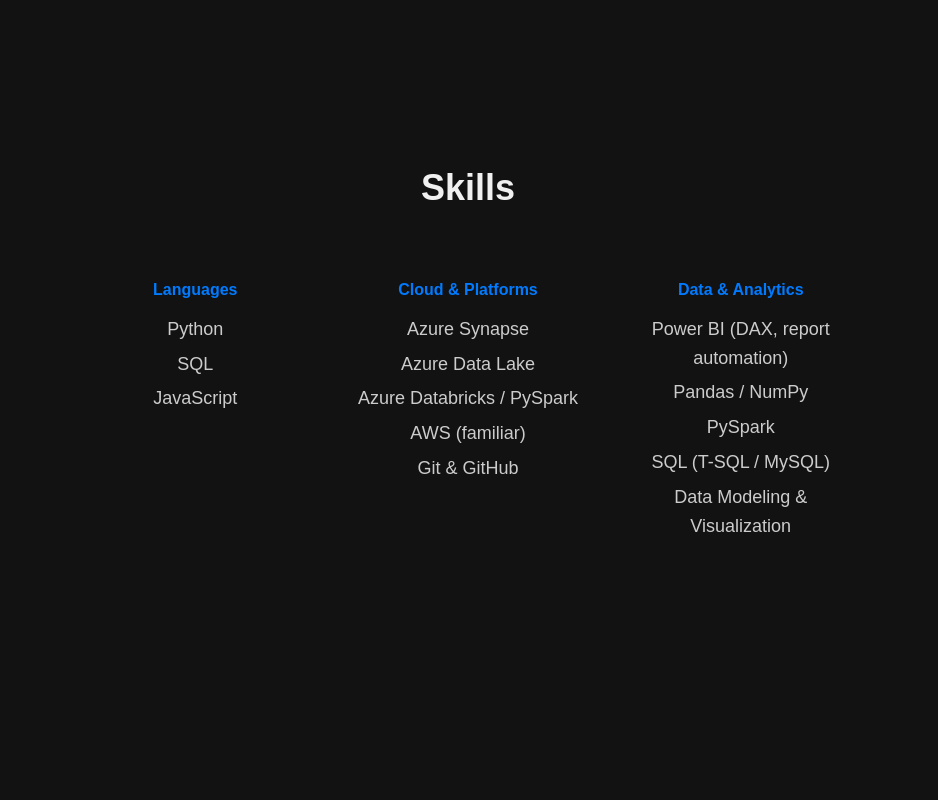
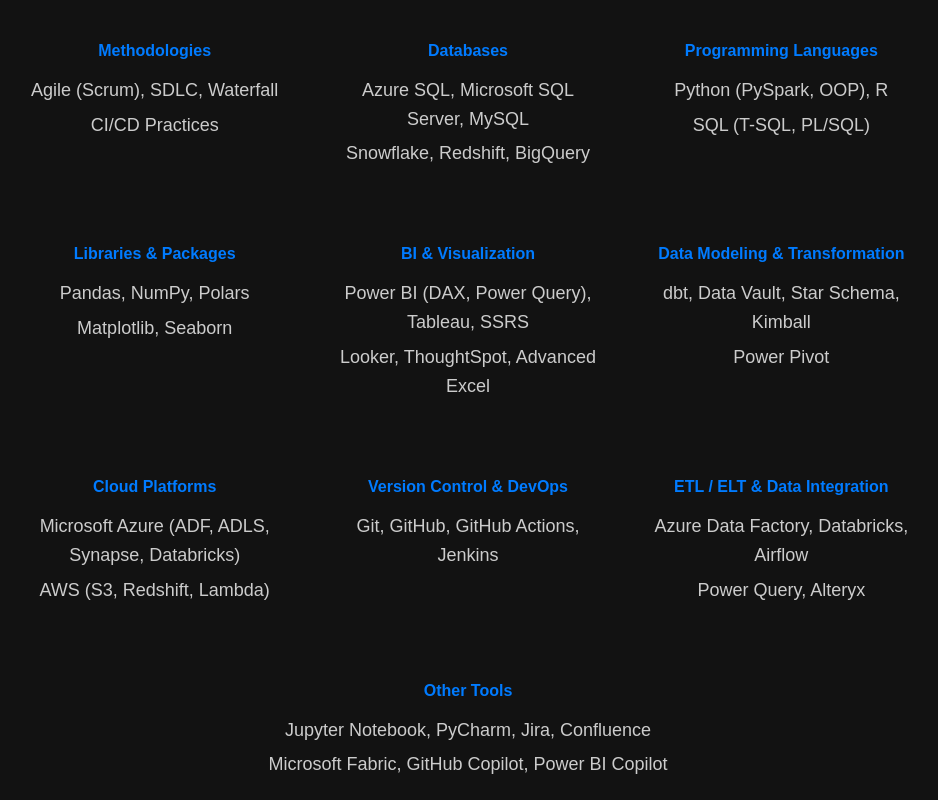
Before and after one commit to bhrugu1/portfolio, a React (Create React App) app: page / in a window 1280 px wide. Shown: the part 2540-3340 px from the top of the page, without its empty margins (172-1110 px from the left). Built offline with nearby package versions, Linux system fonts and the light colour scheme.

Commit message:
Expand Skills section with detailed categories from resume (databases, cloud, tools, methodologies)

```diff
--- a/src/components/Skills.js
+++ b/src/components/Skills.js
@@ -18,46 +18,129 @@
         <motion.div
           initial={{ opacity: 0, x: -30 }}
           whileInView={{ opacity: 1, x: 0 }}
+          transition={{ duration: 0.6, delay: 0.05 }}
+          viewport={{ once: false, amount: 0.2 }}
+        >
+          <h4>Methodologies</h4>
+          <ul>
+            <li>Agile (Scrum), SDLC, Waterfall</li>
+            <li>CI/CD Practices</li>
+          </ul>
+        </motion.div>
+
+        <motion.div
+          initial={{ opacity: 0, x: 30 }}
+          whileInView={{ opacity: 1, x: 0 }}
           transition={{ duration: 0.6, delay: 0.1 }}
           viewport={{ once: false, amount: 0.2 }}
         >
-          <h4>Languages</h4>
+          <h4>Databases</h4>
           <ul>
-            <li>Python</li>
-            <li>SQL</li>
-            <li>JavaScript</li>
+            <li>Azure SQL, Microsoft SQL Server, MySQL</li>
+            <li>Snowflake, Redshift, BigQuery</li>
           </ul>
         </motion.div>
 
         <motion.div
           initial={{ opacity: 0, y: 30 }}
           whileInView={{ opacity: 1, y: 0 }}
+          transition={{ duration: 0.6, delay: 0.15 }}
+          viewport={{ once: false, amount: 0.2 }}
+        >
+          <h4>Programming Languages</h4>
+          <ul>
+            <li>Python (PySpark, OOP), R</li>
+            <li>SQL (T-SQL, PL/SQL)</li>
+          </ul>
+        </motion.div>
+
+        <motion.div
+          initial={{ opacity: 0, x: -30 }}
+          whileInView={{ opacity: 1, x: 0 }}
           transition={{ duration: 0.6, delay: 0.2 }}
           viewport={{ once: false, amount: 0.2 }}
         >
-          <h4>Cloud & Platforms</h4>
+          <h4>Libraries & Packages</h4>
           <ul>
-            <li>Azure Synapse</li>
-            <li>Azure Data Lake</li>
-            <li>Azure Databricks / PySpark</li>
-            <li>AWS (familiar)</li>
-            <li>Git & GitHub</li>
+            <li>Pandas, NumPy, Polars</li>
+            <li>Matplotlib, Seaborn</li>
           </ul>
         </motion.div>
 
         <motion.div
           initial={{ opacity: 0, x: 30 }}
           whileInView={{ opacity: 1, x: 0 }}
+          transition={{ duration: 0.6, delay: 0.25 }}
+          viewport={{ once: false, amount: 0.2 }}
+        >
+          <h4>BI & Visualization</h4>
+          <ul>
+            <li>Power BI (DAX, Power Query), Tableau, SSRS</li>
+            <li>Looker, ThoughtSpot, Advanced Excel</li>
+          </ul>
+        </motion.div>
+
+        <motion.div
+          initial={{ opacity: 0, y: 30 }}
+          whileInView={{ opacity: 1, y: 0 }}
           transition={{ duration: 0.6, delay: 0.3 }}
           viewport={{ once: false, amount: 0.2 }}
         >
-          <h4>Data & Analytics</h4>
+          <h4>Data Modeling & Transformation</h4>
           <ul>
-            <li>Power BI (DAX, report automation)</li>
-            <li>Pandas / NumPy</li>
-            <li>PySpark</li>
-            <li>SQL (T-SQL / MySQL)</li>
-            <li>Data Modeling & Visualization</li>
+            <li>dbt, Data Vault, Star Schema, Kimball</li>
+            <li>Power Pivot</li>
+          </ul>
+        </motion.div>
+
+        <motion.div
+          initial={{ opacity: 0, x: -30 }}
+          whileInView={{ opacity: 1, x: 0 }}
+          transition={{ duration: 0.6, delay: 0.35 }}
+          viewport={{ once: false, amount: 0.2 }}
+        >
+          <h4>Cloud Platforms</h4>
+          <ul>
+            <li>Microsoft Azure (ADF, ADLS, Synapse, Databricks)</li>
+            <li>AWS (S3, Redshift, Lambda)</li>
+          </ul>
+        </motion.div>
+
+        <motion.div
+          initial={{ opacity: 0, x: 30 }}
+          whileInView={{ opacity: 1, x: 0 }}
+          transition={{ duration: 0.6, delay: 0.4 }}
+          viewport={{ once: false, amount: 0.2 }}
+        >
+          <h4>Version Control & DevOps</h4>
+          <ul>
+            <li>Git, GitHub, GitHub Actions, Jenkins</li>
+          </ul>
+        </motion.div>
+
+        <motion.div
+          initial={{ opacity: 0, y: 30 }}
+          whileInView={{ opacity: 1, y: 0 }}
+          transition={{ duration: 0.6, delay: 0.45 }}
+          viewport={{ once: false, amount: 0.2 }}
+        >
+          <h4>ETL / ELT & Data Integration</h4>
+          <ul>
+            <li>Azure Data Factory, Databricks, Airflow</li>
+            <li>Power Query, Alteryx</li>
+          </ul>
+        </motion.div>
+
+        <motion.div
+          initial={{ opacity: 0, x: -30 }}
+          whileInView={{ opacity: 1, x: 0 }}
+          transition={{ duration: 0.6, delay: 0.5 }}
+          viewport={{ once: false, amount: 0.2 }}
+        >
+          <h4>Other Tools</h4>
+          <ul>
+            <li>Jupyter Notebook, PyCharm, Jira, Confluence</li>
+            <li>Microsoft Fabric, GitHub Copilot, Power BI Copilot</li>
           </ul>
         </motion.div>
       </div>
```
